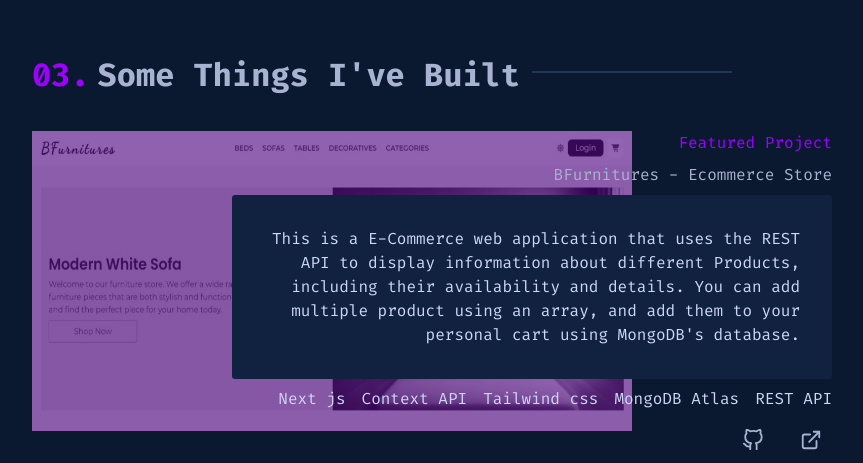
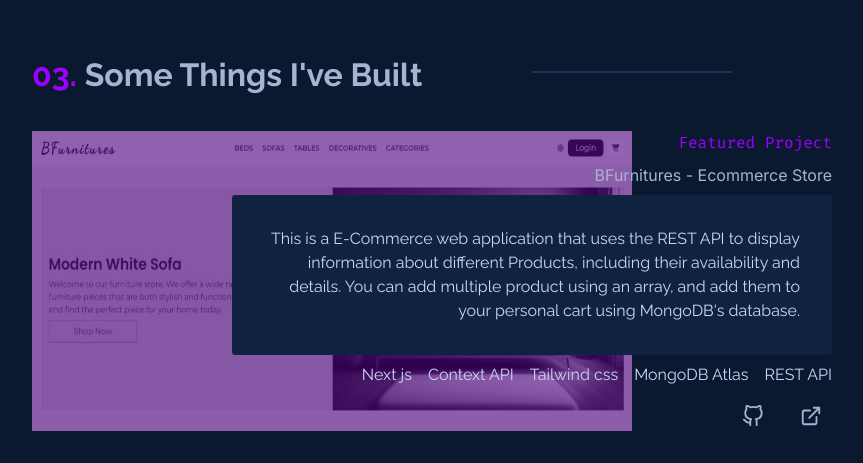
Before and after one commit to 365-Code/Portfolio, a Next.js app: page / in a window 1280 px wide. Shown: the part 2334-2797 px from the top of the page, without its empty margins (208-1071 px from the left). Built offline with nearby package versions, Linux system fonts and the light colour scheme.

Commit message:
minor changes

```diff
--- a/app/layout.tsx
+++ b/app/layout.tsx
@@ -1,9 +1,8 @@
 import type { Metadata } from 'next'
-import { Fira_Code, Inter } from 'next/font/google'
+import { Inter } from 'next/font/google'
 import './scss/index.scss'
 
 const inter = Inter({ subsets: ['latin'] })
-const firaCode = Fira_Code({ subsets: ['latin'] })
 
 export const metadata: Metadata = {
   title: 'Sohail\'\s Portfolio',
@@ -17,7 +16,7 @@ export default function RootLayout({
 }) {
   return (
     <html lang="en">
-      <body className={firaCode.className}>
+      <body className={inter.className}>
         {children}
       </body>
     </html>
--- a/app/scss/sections/_projects.scss
+++ b/app/scss/sections/_projects.scss
@@ -1,7 +1,7 @@
 .projects {
   margin: 15rem 0;
   .title {
-    font-family: var(--raleway);
+    /* font-family: var(--raleway); */
     color: var(--lightest-slate);
     position: relative;
     h2 {
@@ -74,13 +74,13 @@
         gap: 0.5rem;
         &-overline {
           color: var(--theme-color);
-          font-family: var(--fira-code);
+          /* font-family: var(--fira-code); */
         }
         &-title {
           width: max-content;
           color: var(--lightest-slate);
           font-size: var(--txlarge);
-          font-family: var(--raleway);
+          /* font-family: var(--raleway); */
           cursor: pointer;
           transition: 0.3s ease-in-out;
           &:hover {
@@ -92,7 +92,7 @@
           border-radius: 0.2rem;
           p {
             color: var(--light-slate);
-            font-family: var(--raleway);
+            /* font-family: var(--raleway); */
             padding: 2rem;
             text-align: end;
           }
@@ -104,7 +104,7 @@
           flex-wrap: wrap;
           &-item {
             color: var(--light-slate);
-            font-family: var(--raleway);
+            /* font-family: var(--raleway); */
           }
         }
         &-links {
--- a/app/sections/Project.tsx
+++ b/app/sections/Project.tsx
@@ -86,7 +86,7 @@ const Projects = () => {
           hidden: { opacity: 0, y: 0 },
         }}
       >
-        <h2>Some Things I&apos;ve Built</h2>
+        <h2 className={`${raleway.className}`}>Some Things I&apos;ve Built</h2>
       </motion.div>
       <div className="projects-container">
         {projectsData.map(
```
